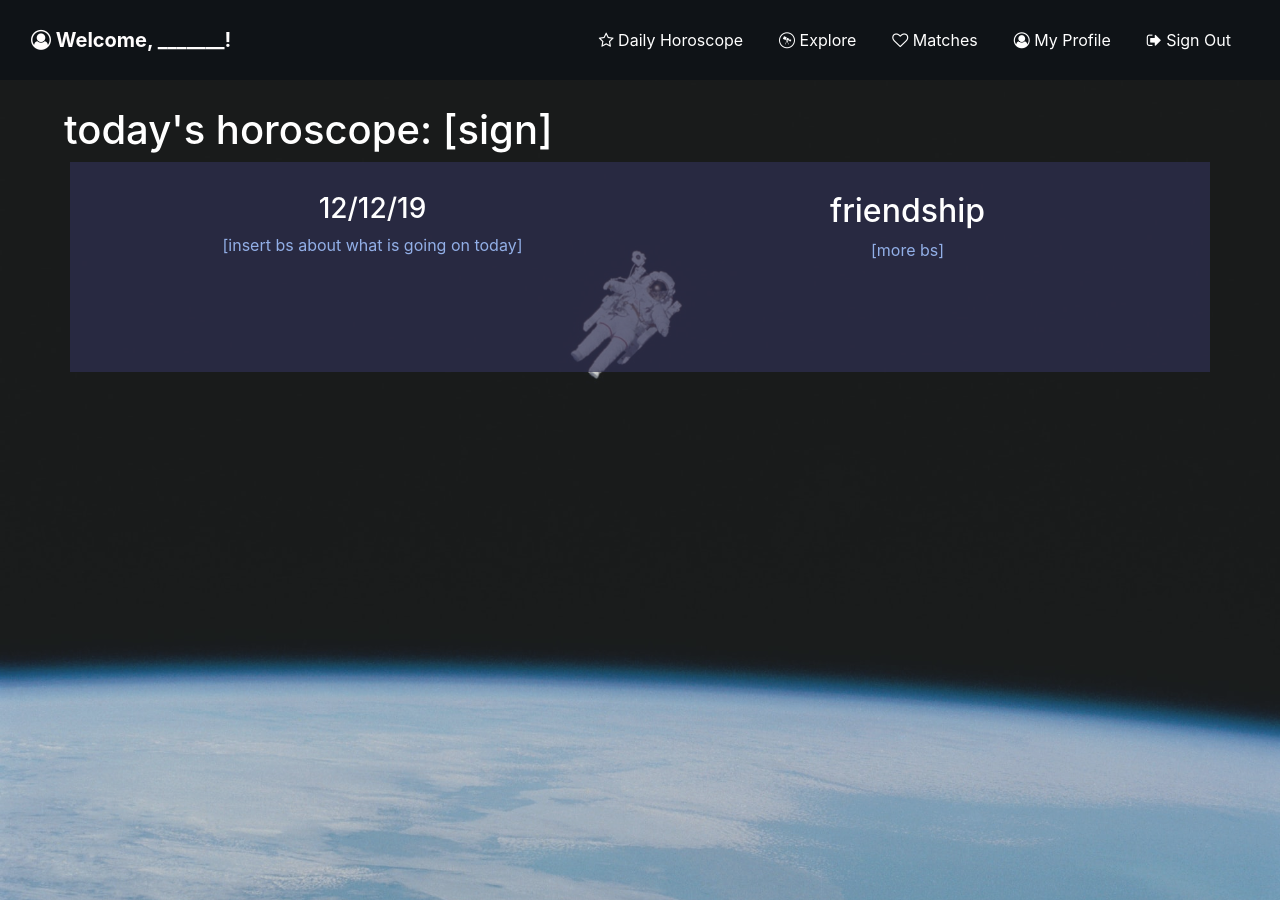
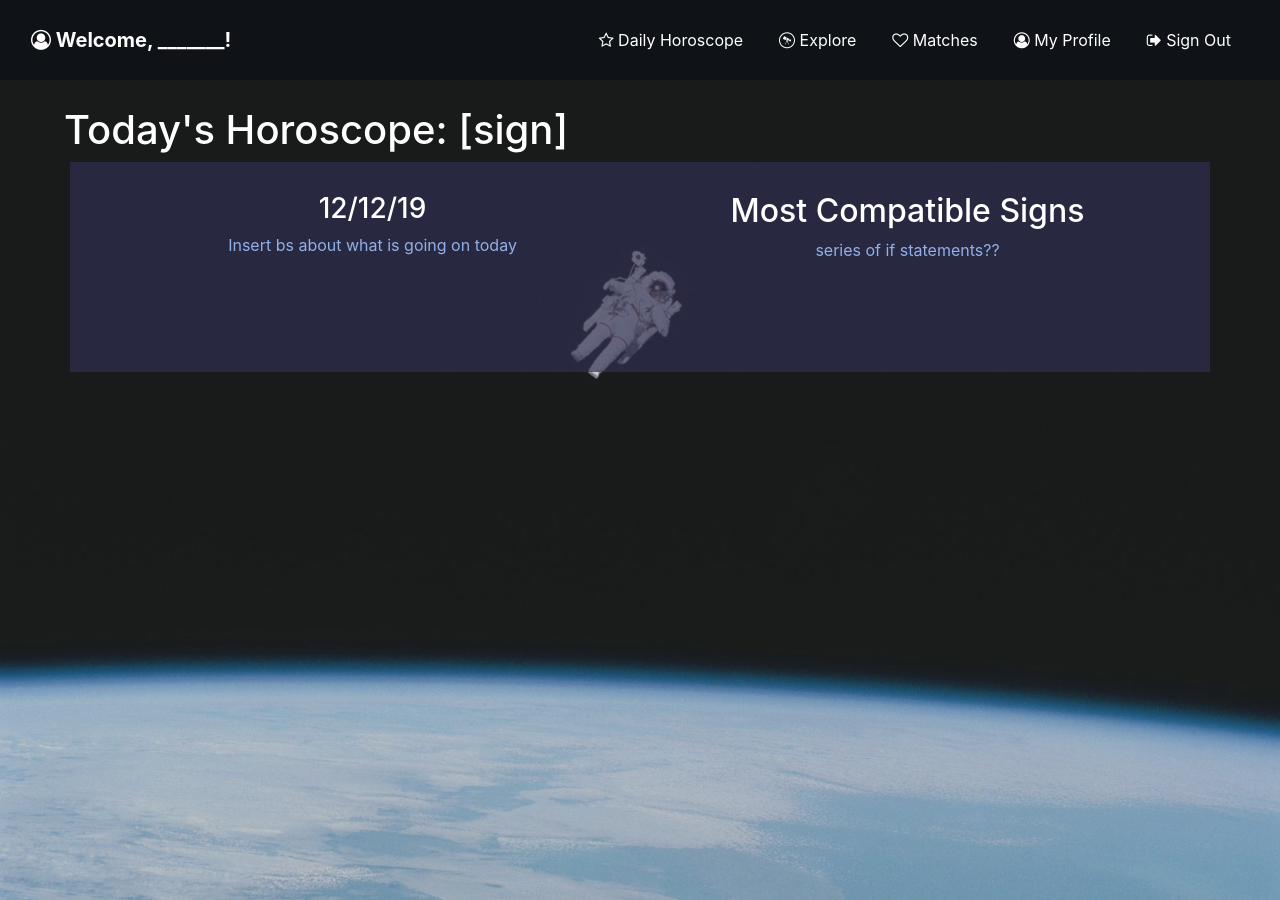
Before and after one commit to sneha-senthilkumar/comp426-final, a website: page app/horoscope.html in a window 1280 px wide. Drawn offline with nearby package versions, Linux system fonts and the light colour scheme; files whose address does not match are found by name.

Commit message:
minor stuff

```diff
--- a/app/horoscope.html
+++ b/app/horoscope.html
@@ -30,16 +30,16 @@
     </div>
     <div class="content">
         <div class="col"></div>
-        <h1 >today's horoscope: [sign]</h1>
+        <h1 >Today's Horoscope: [sign]</h1>
         <div class="container">
             <div class="row">
                 <div class="col-md-6">
                     <h3>12/12/19</h3>
-                    <p>[insert bs about what is going on today]</p>
+                    <p>Insert bs about what is going on today</p>
                 </div>
                 <div class="col-md-6">
-                    <h2>friendship</h2>
-                    <p>[more bs]</p>
+                    <h2>Most Compatible Signs</h2>
+                    <p>series of if statements??</p>
                 </div>
             </div>
         </div>
```
Also changed, not shown: app/explore.html (+1 -1 lines), app/matches.html (+1 -1 lines).
